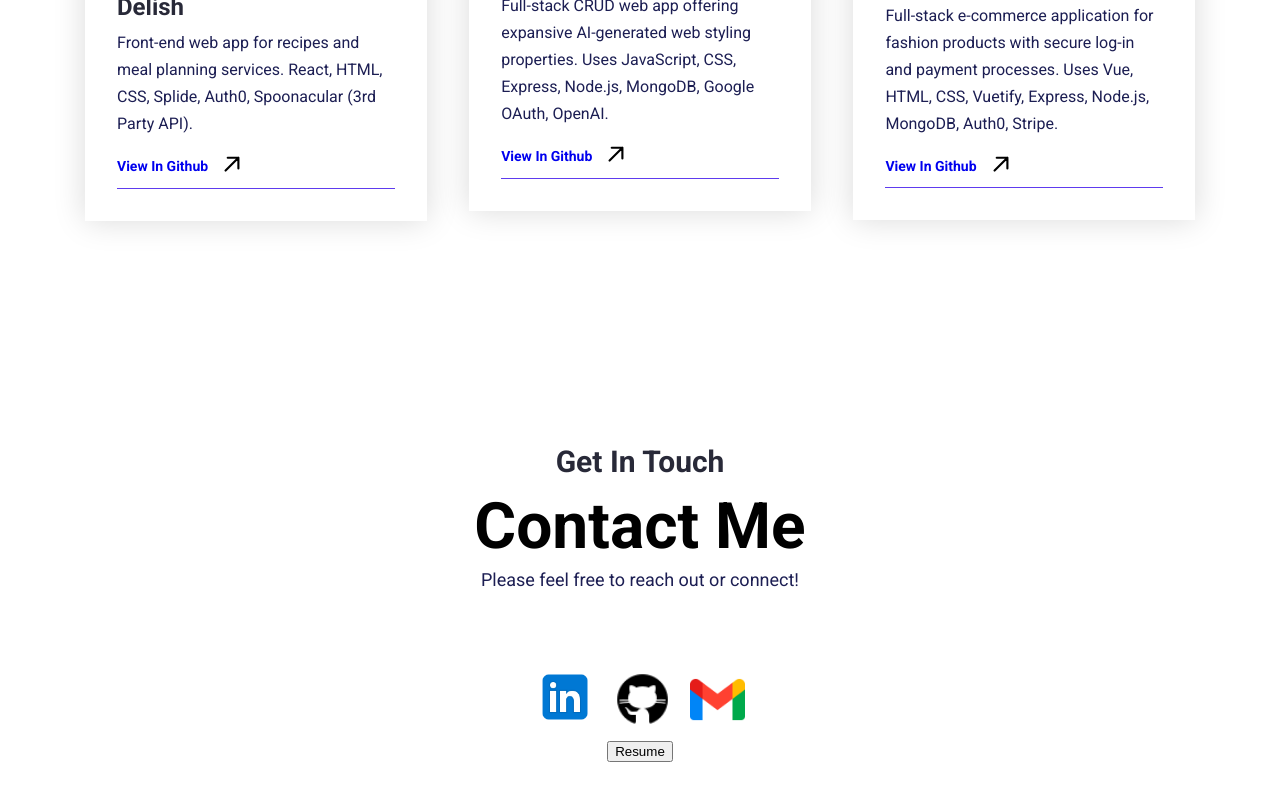
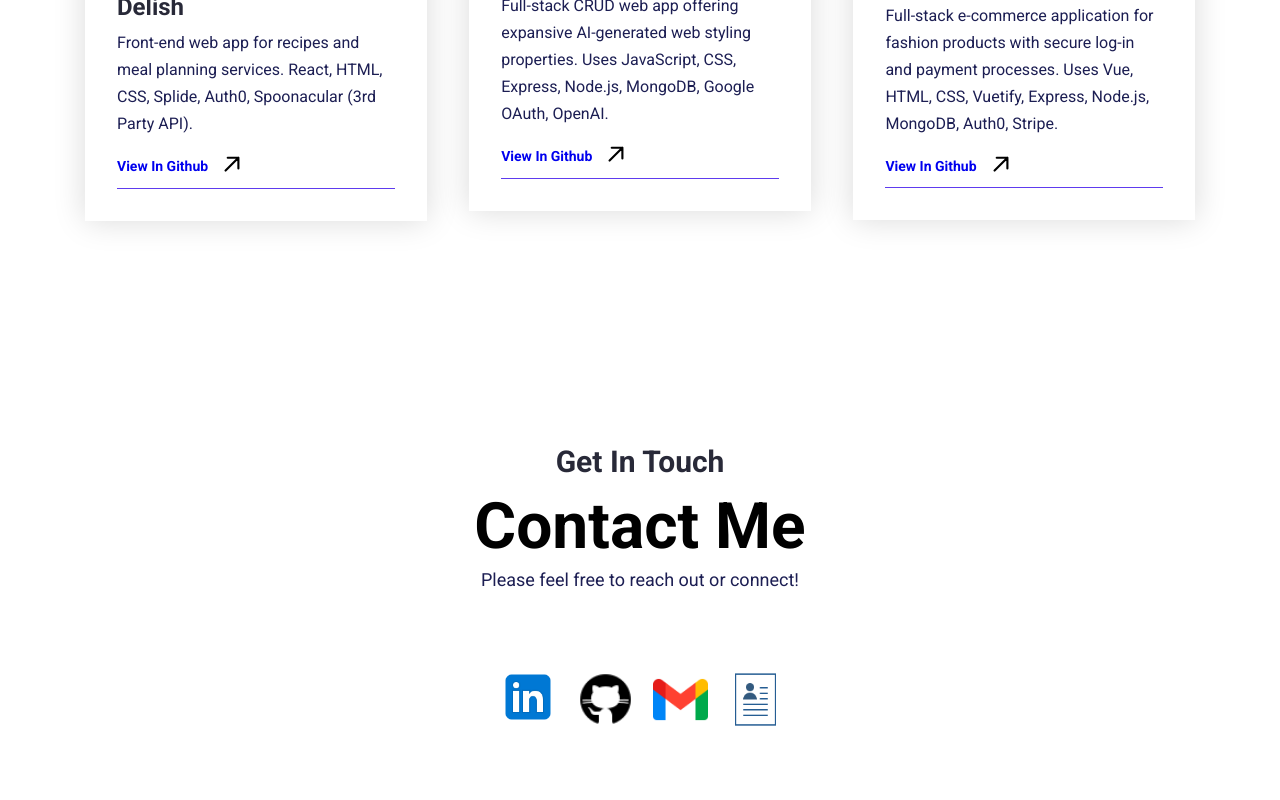
Before and after one commit to ellen3128/portfolio_updated, a React (Create React App) app: page / in a window 1280 px wide. Shown: the part 3554-4354 px from the top of the page. Built offline with nearby package versions, Linux system fonts and the light colour scheme.

Commit message:
updates resume button to icon in contact section

```diff
--- a/src/Pages/Home/ContactMe.jsx
+++ b/src/Pages/Home/ContactMe.jsx
@@ -2,6 +2,7 @@ import linkedinIcon from "../../icon/linkedin.png";
 import githubIcon from "../../icon/github.png";
 import gmailIcon from "../../icon/gmail.png";
 import resumeFile from "../../files/Resume.pdf";
+import resumeIcon from "../../icon/resume.png";
 
 export default function ContactMe() {
   return (
@@ -38,15 +39,17 @@ export default function ContactMe() {
                 alt="Gmail Icon"
               />
             </a>
-            <div className="resume-button-container">
             <a
               href={resumeFile}
               target="_blank"
               rel="noopener noreferrer"
             >
-          <button className="resume-button">Resume</button>
+              <img
+                style={{ width: "55px", height: "55px", margin: "10px" }}
+                src={resumeIcon}
+                alt="Resume"
+              />
             </a>
-      </div>
       </div>
     </section>
   );
```
Lines whose indentation alone changed are shown as unchanged.
